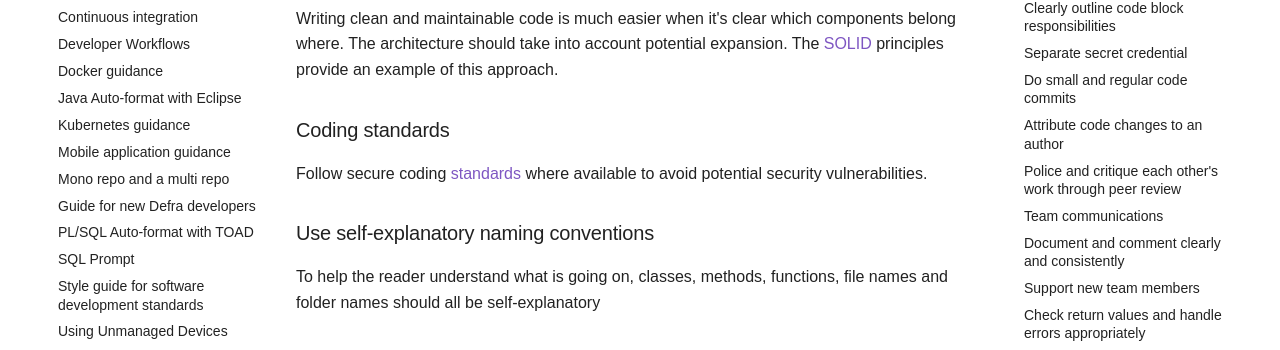
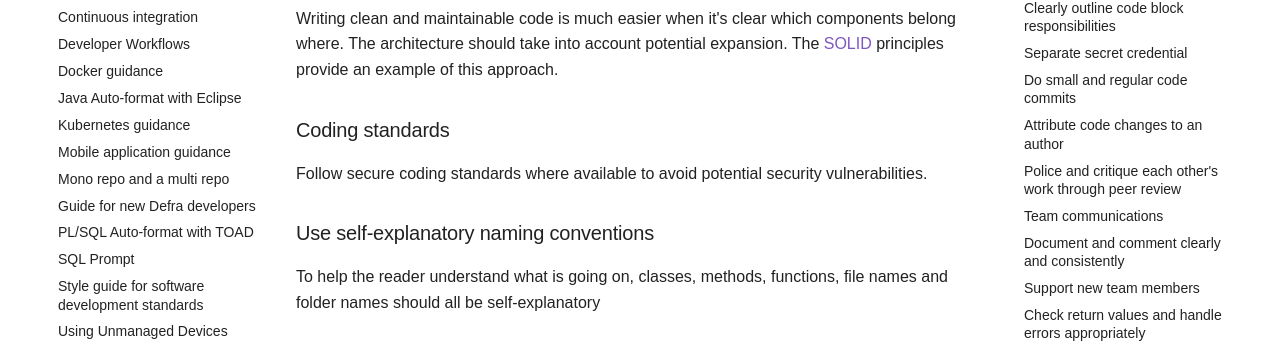
Before and after one commit to DEFRA/software-development-standards, an MkDocs documentation site: the page built from docs/guides/README.md, in a window 1280 px wide and 900 px high. Shown: the part 319-669 px from the top of the window. Built offline with MkDocs 1.6.1 and Material for MkDocs 9.7.7, drawn with Linux system fonts in a browser that asks for light colours; some web fonts are replaced; comment, search, counter and statistics services are not loaded; part of the change alters nothing that is shown.

Commit message:
Fix link

```diff
--- a/docs/guides/README.md
+++ b/docs/guides/README.md
@@ -10,7 +10,7 @@ Writing clean and maintainable code is much easier when it's clear which compone
 
 ### Coding standards
 
-Follow secure coding [standards](../standards/README.md) where available to avoid potential security vulnerabilities.
+Follow secure coding standards where available to avoid potential security vulnerabilities.
 
 ### Use self-explanatory naming conventions
 
```
